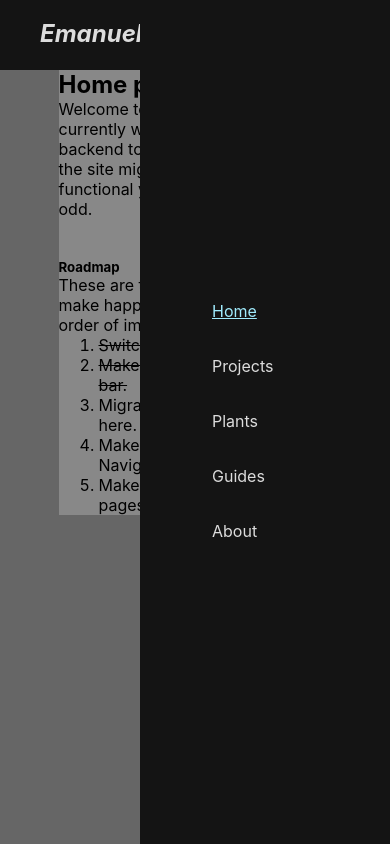
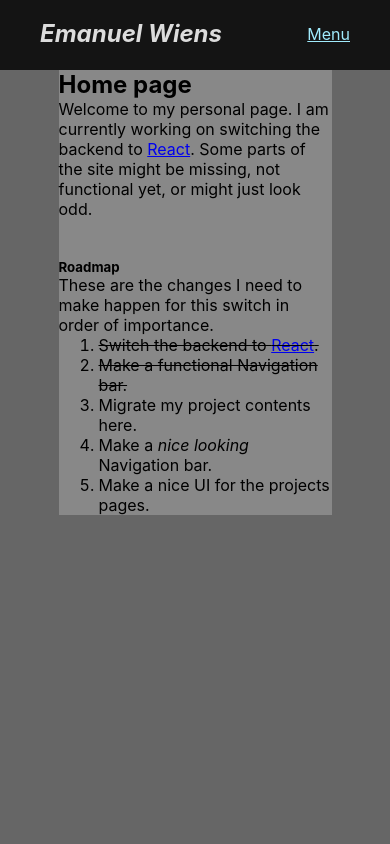
Before and after one commit to EmanWiens/emanwiens.github.io, a React (Create React App) app: page / in a window 390 px wide. Built offline with nearby package versions, Linux system fonts and the light colour scheme.

Commit message:
nav bar for mobile works

```diff
--- a/src/NavigationBar.js
+++ b/src/NavigationBar.js
@@ -7,6 +7,12 @@ const NavigationBar = () => {
           <div className="logo">
             <NavLink to=""><h2>Emanuel Wiens</h2></NavLink>
           </div>
+
+          <div className="nav-items_mobile">
+            <ul className="overview_mobile">
+              <li><NavLink className="nav_bar" to="">Menu</NavLink></li>
+            </ul>
+
             <div className="nav-items">
               <ul className="overview">
                 <li><NavLink className="nav_bar" to="">Home</NavLink></li>
@@ -16,6 +22,7 @@ const NavigationBar = () => {
                 <li><NavLink className="nav_bar" to="about">About</NavLink></li>
               </ul>
             </div>
+          </div>
         </nav>
       </>
     );
--- a/src/css/index.css
+++ b/src/css/index.css
@@ -142,9 +142,42 @@ a.nav_bar.active {
   text-decoration: underline;
 }
 
+
+.overview_mobile {
+  display: none;
+}
+
 /* Responsive */
 @media (max-width: 900px) {
+  .overview_mobile {
+    display: block;
+  }
+
+  .overview {
+    flex-direction: column;
+  }
+
+  .nav-items_mobile {
+    position: relative;
+    display: inline-block;
+  }
+
   .nav-items {
+    display: none;
+    position: absolute;
+    background: rgb(20, 20, 20);
+    min-width: 160px;
+    box-shadow: 8px 4px 8px 0px rgba(0,0,0,0.2);
+    padding: 8% 1%;
+    z-index: 1;
+    right: 0;
+  }
+
+  .nav-items_mobile:hover .nav-items {
+    display: block;
+  }
+
+  /* .nav-items {
     position: fixed;
     top: 0;
     right: 0;
@@ -152,21 +185,31 @@ a.nav_bar.active {
     width: 250px;
     flex-direction: column;
     justify-content: space-evenly;
-    background: rgb(20, 20, 20);
+
     padding: 2rem;
-    transition: all ease-in-out 500ms;
+
+    display: none;
   }
-/*
-  .nav-items:hover dd
+
+  .nav_bar:hover + .nav-items
   {
       display: block;
-  } */
+  }
 
   .overview {
     flex-direction: column;
     width: auto;
     margin: 0;
+    /* display: none;
   }
+
+  .overview_mobile {
+    flex-direction: column;
+    width: auto;
+    margin: 0;
+    display: block;
+  }
+
 
   .nav-items h3 {
     display: inline-block;
@@ -198,5 +241,5 @@ a.nav_bar.active {
   }
   #check:checked ~ .nav-items {
     right: 0;
-  }
+  } */
 }
```
Lines whose indentation alone changed are shown as unchanged.
